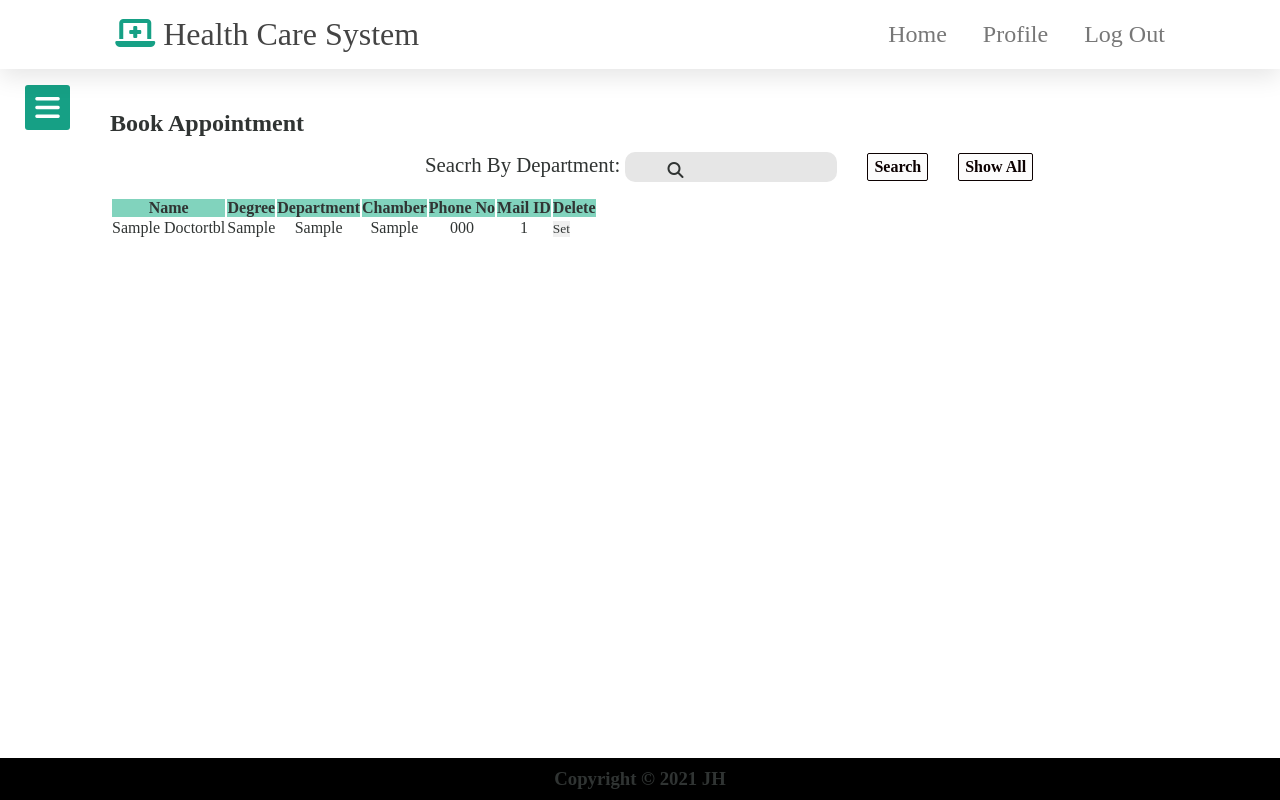
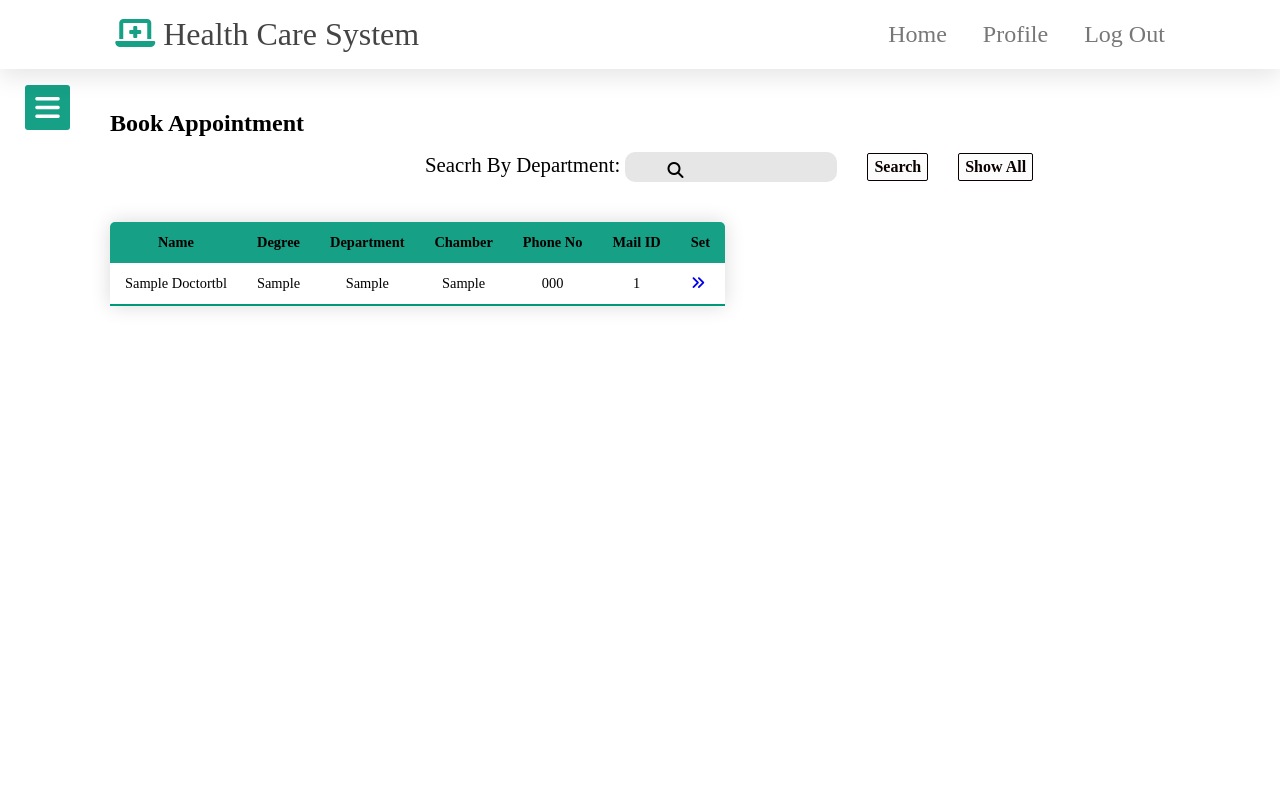
Before and after one commit to mdjawadulhasan/Health-Application, a PHP site: page /phawa/Patient/Bookappointment.php in a window 1280 px wide. Run offline with PHP 8.4, Linux system fonts and the light colour scheme; the visitor is signed in with stand-in values (Sample User, id 1); tables that the repository leaves empty or names only in its code hold one stand-in row (values such as "Sample post"); some libraries are stand-ins or nearby versions; some web fonts are replaced.

Commit message:
Pat page Design (Book Apt, See Presc)

```diff
--- a/PHP/Patient/Bookappointment.php
+++ b/PHP/Patient/Bookappointment.php
@@ -26,9 +26,13 @@ function ShowDocttor($sql)
         echo '<td><center>' . $r['dtchamber'] . '</center></td>';
         echo '<td><center>' . $r['dtphone'] . '</center></td>';
         echo '<td><center>' . $r['dtemail_id'] . '</center></td>';
-        echo "<td><a href=\"Bookaptprocess.php?dtid=$r[dtid]\"><input type='submit' value='Set'></a></td>";
+        echo "<td><a href=\"Bookaptprocess.php?dtid=$r[dtid]\"><input type='submit' value='' ><i class='fas fa-angle-double-right'></i></i></i></a></td>";
         echo '</tr><center>';
     }
+
+
+    echo '</tbody>';
+    echo '</table>';
 }
 
 
@@ -62,19 +66,20 @@ function ShowDocttor($sql)
     </form>
 
 
-
-    <table border="1">
-        <tr style="background-color:#81D3BD">
+    <table class="tablestyle">
+        <thead>
+            <tr>
                 <th>Name</th>
                 <th>Degree</th>
                 <th>Department</th>
                 <th>Chamber</th>
                 <th>Phone No</th>
                 <th>Mail ID</th>
-            <th>Delete</th>
+                <th>Set</th>
 
             </tr>
-
+        </thead>
+        <tbody>
 </section>
 
 <?php
@@ -99,4 +104,4 @@ if (isset($_POST["show"])) {
 
 
 
-<?php require_once './includes/footer.php'; ?>
+<!-- <?php require_once './includes/footer.php'; ?> -->
--- a/PHP/Patient/css/style.css
+++ b/PHP/Patient/css/style.css
@@ -4,8 +4,7 @@
     padding: 0;
     box-sizing: border-box;
     font-family: "Zen Antique Soft", serif;
-  color: #303433;
-
+    /* color: #303433; */
     outline: none;
     border: none;
     text-transform: capitalize;
@@ -49,6 +48,7 @@
     margin-top: 50px;
     margin-bottom: 100px;
 }
+
 .btn {
     position: absolute;
     margin-top: 70px;
@@ -62,17 +62,21 @@
     cursor: pointer;
     transition: left 0.4s ease;
 }
+
 .btn.click {
     left: 260px;
 }
+
 .btn span {
     color: white;
     font-size: 28px;
     line-height: 45px;
 }
+
 .btn.click span:before {
     content: "\f00d";
 }
+
 .sidebar {
     position: fixed;
     width: 250px;
@@ -81,9 +85,11 @@
     background: #16a085;
     transition: left 0.4s ease;
 }
+
 .sidebar.show {
     left: 0px;
 }
+
 .sidebar .text {
     color: white;
     font-size: 25px;
@@ -93,19 +99,23 @@
     background: #16a085;
     letter-spacing: 1px;
 }
+
 nav ul {
     background: #16a085;
     height: 100%;
     width: 100%;
     list-style: none;
 }
+
 nav ul li {
     line-height: 60px;
     border-top: 1px solid rgba(255, 255, 255, 0.1);
 }
+
 nav ul li:last-child {
     border-bottom: 1px solid rgba(255, 255, 255, 0.05);
 }
+
 nav ul li a {
     position: relative;
     color: white;
@@ -117,18 +127,22 @@ nav ul li a {
     width: 100%;
     border-left: 3px solid transparent;
 }
+
 nav ul li.active a {
     color: rgb(2, 22, 22);
     background: #16a085;
     border-left-color: rgb(246, 250, 250);
 }
+
 nav ul li a:hover {
     background: #16a085;
 }
+
 nav ul ul {
     position: static;
     display: none;
 }
+
 nav ul .feat-show.show {
     display: block;
 }
@@ -137,24 +151,29 @@ nav ul ul li {
     line-height: 42px;
     border-top: none;
 }
+
 nav ul ul li a {
     font-size: 17px;
     color: #e6e6e6;
     padding-left: 80px;
 }
+
 nav ul li.active ul li a {
     color: #e6e6e6;
     background: #16a085;
     border-left-color: transparent;
 }
+
 nav ul ul li a:hover {
     color: white;
     background: #1e1e1e !important;
 }
+
 nav ul li a:hover {
     color: white;
     background: #1e1e1e !important;
 }
+
 nav ul li a span {
     position: absolute;
     top: 50%;
@@ -163,6 +182,7 @@ nav ul li a span {
     font-size: 22px;
     transition: transform 0.4s;
 }
+
 nav ul li a span.rotate {
     transform: translateY(-50%) rotate(-180deg);
 }
@@ -170,6 +190,7 @@ nav ul li a span.rotate {
 nav i {
     color: white;
 }
+
 .showval {
     margin-left: 100px;
     margin-right: 1000px;
@@ -184,11 +205,12 @@ nav i {
     left: 0;
     bottom: 0;
     width: 100%;
-  background-color: black;
+    background-color: #1a312d;
     opacity: 1;
     color: white;
     text-align: center;
 }
+
 
 /* Book Appointment */
 
@@ -208,6 +230,7 @@ nav i {
 #aptl1 {
     font-size: 1.3rem;
 }
+
 #aptsrc {
     background: #e6e6e6;
     color: rgb(3, 2, 2);
@@ -215,23 +238,23 @@ nav i {
     padding: 6px 6px;
     border-radius: 10px;
     font-size: 1rem;
-  text-align:center;
+    text-align: center;
 }
 
-.srchdt{
+.srchdt {
     display: flex;
     align-items: center;
-  margin-left:300px;
-
+    margin-left: 300px;
 }
 
-.srchdt> div {
+.srchdt>div {
     margin: 15px;
 }
 
-.dtsrcbtn{
+.dtsrcbtn {
     color: #0c0101;
-    background-color: #fcfcfc;;
+    background-color: #fcfcfc;
+    ;
     padding: 4px 6px;
     font-weight: bold;
     cursor: pointer;
@@ -240,13 +263,78 @@ nav i {
     border-width: 1px;
     border-radius: 2px;
     font-size: 1em;
-
-
-
 }
 
-.dtsrcbtn:hover{
+.dtsrcbtn:hover {
     opacity: 0.9;
     background-color: #16a085;
     color: white;
 }
+
+.tablestyle {
+    border-collapse: collapse;
+    margin: 25px 0;
+    margin-bottom: 101px;
+    font-size: 0.9em;
+    min-width: 400px;
+    border-radius: 5px 5px 0 0;
+    overflow: hidden;
+    box-shadow: 0 0 20px rgba(0, 0, 0, 0.15);
+}
+
+.tablestyle thead tr {
+    background-color: #16a085;
+    color: #070000;
+    text-align: center;
+    font-weight: bold;
+}
+
+.tablestyle th,
+.tablestyle td {
+    padding: 12px 15px;
+}
+
+.tablestyle tbody tr {
+    border-bottom: 1px solid #dddddd;
+}
+
+.tablestyle tbody tr:nth-of-type(even) {
+    background-color: #f3f3f3;
+}
+
+.tablestyle tbody tr:last-of-type {
+    border-bottom: 2px solid #009879;
+}
+
+.tablestyle tbody tr:hover {
+    font-weight: bold;
+    color: rgb(15, 14, 14);
+    background-color: #6ca8a0;
+    box-shadow: 0 0 20px rgba(0, 0, 0, 0.15);
+}
+
+
+/* View Appointment */
+
+.viewapt {
+    margin-left: 400px;
+    margin-right: 100px;
+    top: 100px;
+    padding: 10px;
+}
+
+
+/* View Prescription */
+
+.prescimg {
+    float: left;
+    margin-top: 100px;
+    margin-left: 250px;
+}
+
+.presctbl {
+    float: left;
+    margin-top: 100px;
+    margin-left: 150px;
+    font-size: 1.5rem;
+}
```
Also changed, not shown: PHP/Patient/Seepresc.php (+16 -50 lines), PHP/Patient/Viewappointment.php (+14 -50 lines), Images/prescription.gif (added). Lines whose indentation alone changed are shown as unchanged.
